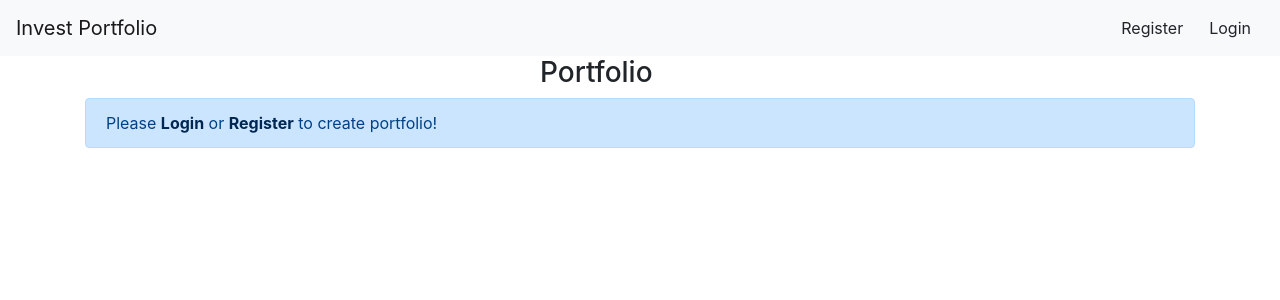
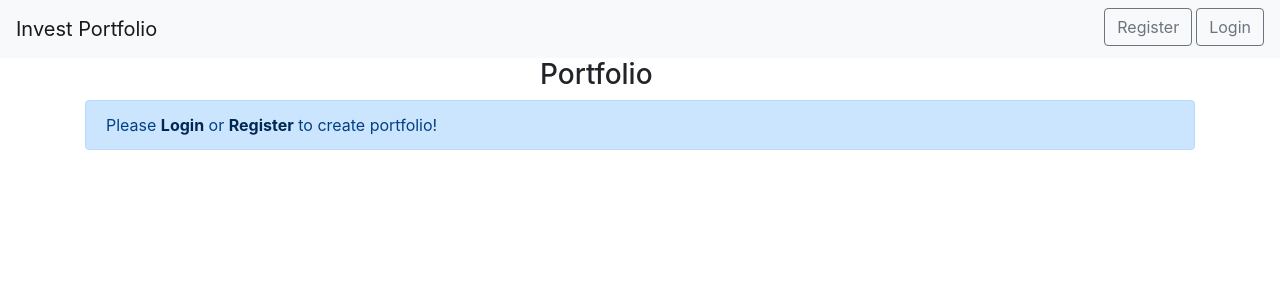
Before and after one commit to evgenyss/investing, a Flask app: page / in a window 1280 px wide. Shown: the top 300 px of the page. Run offline with Flask 2, Linux system fonts and the light colour scheme; data that the repository does not hold is empty; some libraries are stand-ins or nearby versions.

Commit message:
Correct header menu style

```diff
--- a/webapp/templates/menu.html
+++ b/webapp/templates/menu.html
@@ -24,25 +24,25 @@
 
           {% if current_user.is_authenticated %}
           <li class="nav-item active">
-            <span class="btn btn-outline-success"> {{ current_user.username }} </span>
+            <span class="btn btn-outline-success mr-1 mb-1"> {{ current_user.username }} </span>
           </li>
 
             {% if current_user.is_admin %}
             <li class="nav-item active">
-              <a class="btn btn-light" href="{{ url_for('admin.admin_index') }}" role="button"> Admin Console </a>
+              <a class="btn btn-outline-secondary mr-1 mb-1" href="{{ url_for('admin.admin_index') }}" role="button"> Admin Console </a>
             </li>
             {% endif %}
 
           <li class="nav-item active">
             <!-- <a class="nav-link" href="{{ url_for('user.logout') }}"> Logout </a> -->
-            <a class="btn btn-light" href="{{ url_for('user.logout') }}" role="button"> Logout </a>
+            <a class="btn btn-outline-secondary" href="{{ url_for('user.logout') }}" role="button"> Logout </a>
           </li>
           {% else %}
           <li class="nav-item active">
-            <a class="btn btn-light" href="{{ url_for('user.register') }}" role="button"> Register </a>
+            <a class="btn btn-outline-secondary mr-1 mb-1" href="{{ url_for('user.register') }}" role="button"> Register </a>
           </li>
           <li class="nav-item active">
-            <a class="btn btn-light" href="{{ url_for('user.login') }}" role="button"> Login </a>
+            <a class="btn btn-outline-secondary" href="{{ url_for('user.login') }}" role="button"> Login </a>
           </li>
           {% endif %}
 
```
